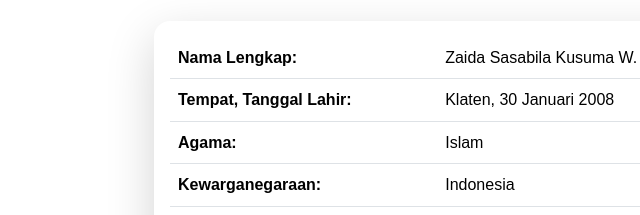
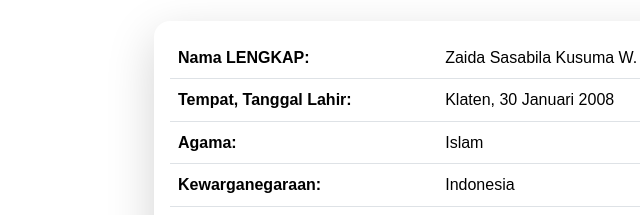
Before and after one commit to zsybilaa/portofolio-bella, a plain HTML site: page index.html in a window 1280 px wide. Shown: the part 791-1006 px from the top of the page, 136-776 px from the left. Drawn offline with nearby package versions, Linux system fonts and the light colour scheme.

Commit message:
MENGUBAH NAMA

```diff
--- a/index.html
+++ b/index.html
@@ -458,7 +458,7 @@ section {
         <table class="table">
           <tbody>
             <tr>
-              <th style="width: 40%;">Nama Lengkap:</th>
+              <th style="width: 40%;">Nama LENGKAP:</th>
               <td>Zaida Sasabila Kusuma W.</td>
             </tr>
             <tr>
```
